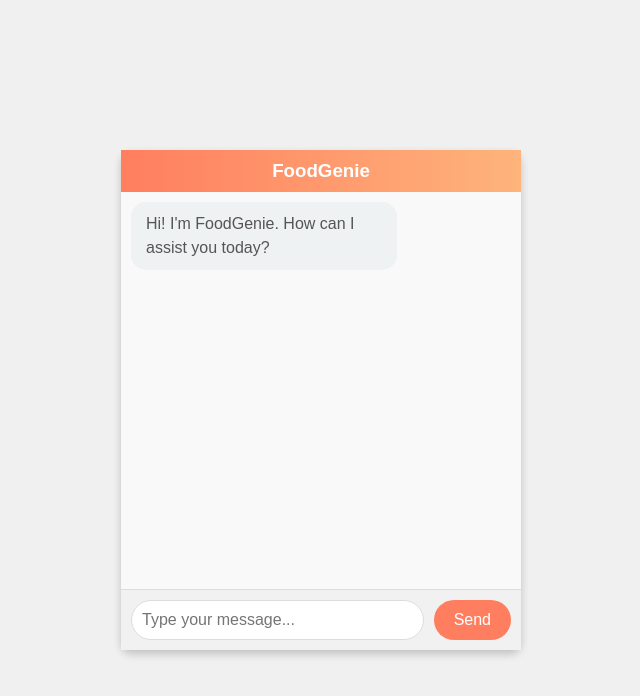
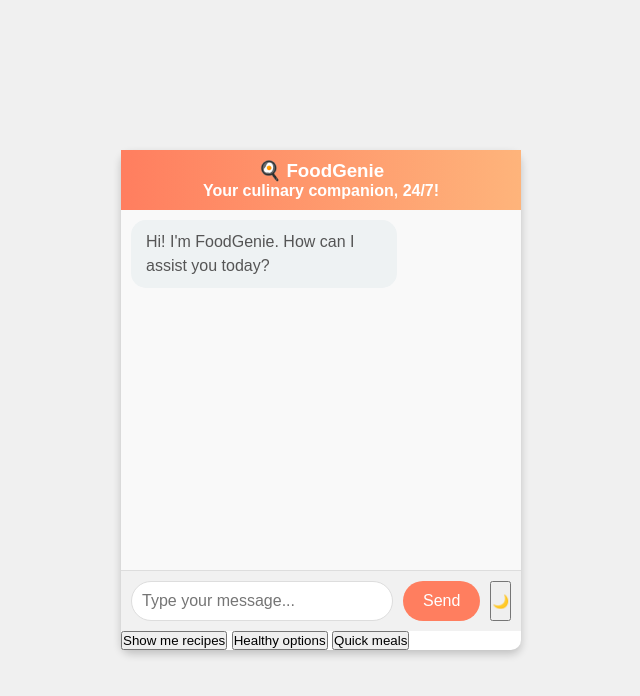
Before and after one commit to Arhan-fx/FoodGenie, a plain HTML site: page index.html in a window 1280 px wide. Shown: the whole page, without its empty margins (319-959 px from the left). Drawn offline with Linux system fonts and the light colour scheme.

Commit message:
index.html

```diff
--- a/index.html
+++ b/index.html
@@ -9,10 +9,11 @@
 <body>
     <div class="chatbox">
         <div class="chat-header">
-            <h3>FoodGenie</h3>
+            <h3>🍳 FoodGenie</h3>
+            <p>Your culinary companion, 24/7!</p>
         </div>
         <div class="chat-body" id="chat-body">
-            <div class="message bot-message">
+            <div class="message bot-message typing-indicator">
                 Hi! I'm FoodGenie. How can I assist you today?
             </div>
         </div>
@@ -24,6 +25,12 @@
                 onkeydown="sendMessage(event)"
             />
             <button id="send-btn" onclick="sendButton()">Send</button>
+            <button id="dark-mode-toggle" onclick="toggleDarkMode()">🌙</button>
+        </div>
+        <div class="quick-replies">
+            <button onclick="appendQuickMessage('Show me recipes')">Show me recipes</button>
+            <button onclick="appendQuickMessage('Healthy options')">Healthy options</button>
+            <button onclick="appendQuickMessage('Quick meals')">Quick meals</button>
         </div>
     </div>
 
@@ -55,7 +62,6 @@
             }
         }
 
-
         function sendToGroqAPI(message) {
             fetch('http://127.0.0.1:5000/generate-recipe', {
                 method: 'POST',
@@ -77,7 +83,6 @@
             });
         }
 
-
         function appendBotResponse(response) {
             setTimeout(() => {
                 const botMessage = document.createElement("div");
@@ -87,6 +92,15 @@
                 chatBody.scrollTop = chatBody.scrollHeight;
             }, 1000);
         }
+
+        function toggleDarkMode() {
+            document.body.classList.toggle("dark-mode");
+        }
+
+        function appendQuickMessage(message) {
+            appendMessage(message);
+            sendToGroqAPI(message);
+        }
     </script>
 </body>
 </html>
```
